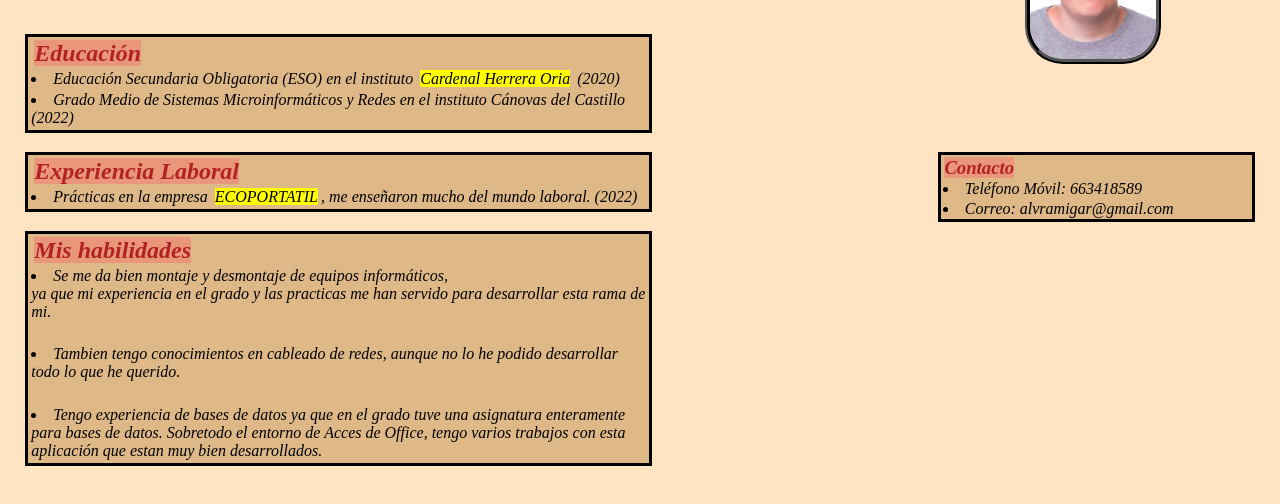
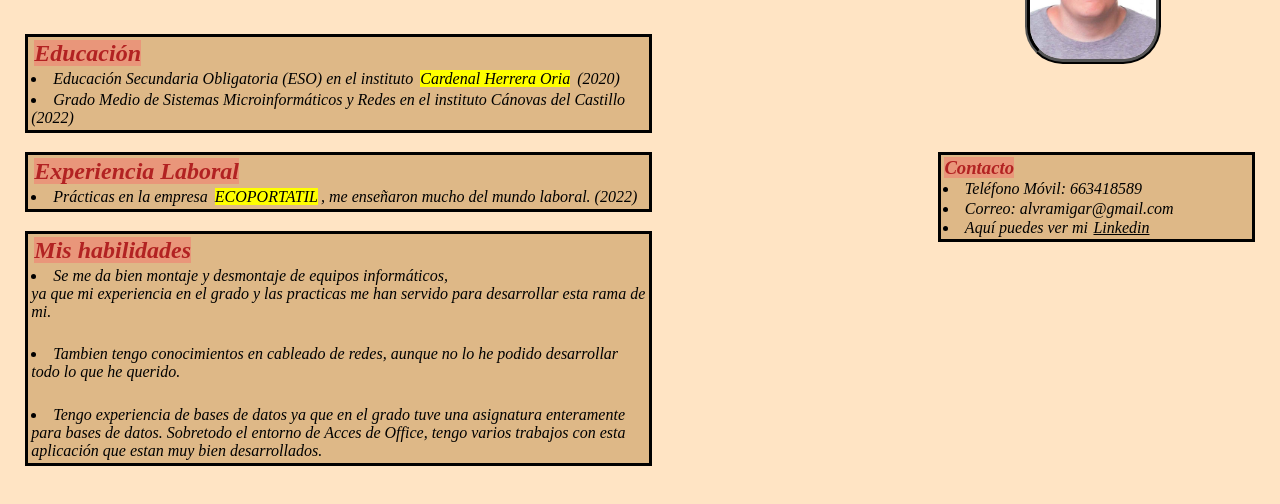
Before and after one commit to RamiGarc/publico, a plain HTML site: page CV.html in a window 1280 px wide. Shown: the part 140-644 px from the top of the page. Drawn offline with Linux system fonts and the light colour scheme; files whose address does not match are found by name.

Commit message:
Update CV.html

```diff
--- a/CV.html
+++ b/CV.html
@@ -125,6 +125,7 @@
             <h3><span>Contacto</span></h3>
             <li>Teléfono Móvil: 663418589</li>
             <li>Correo: alvramigar@gmail.com</li>
+            <li>Aquí puedes ver mi <a href="https://www.linkedin.com/in/álvaro-ramírez-garcía-6104a3226/" target="_blank">Linkedin</a></li>
 
         </div>
     </section>
```
